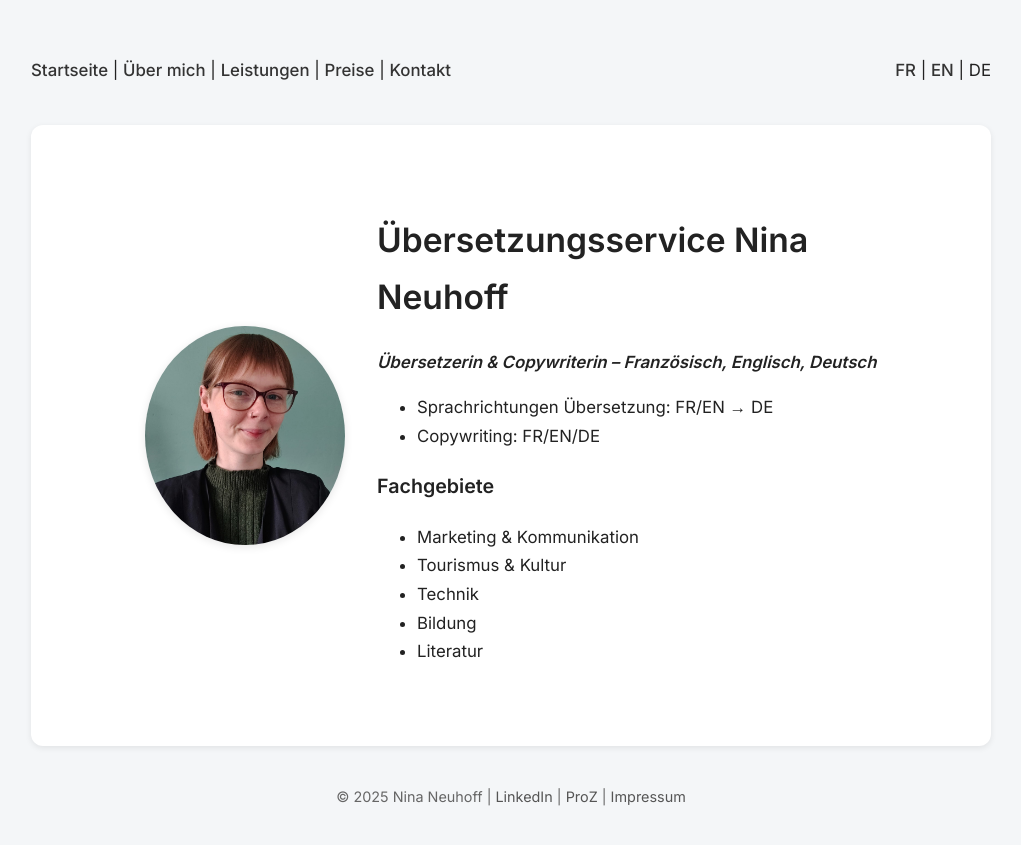
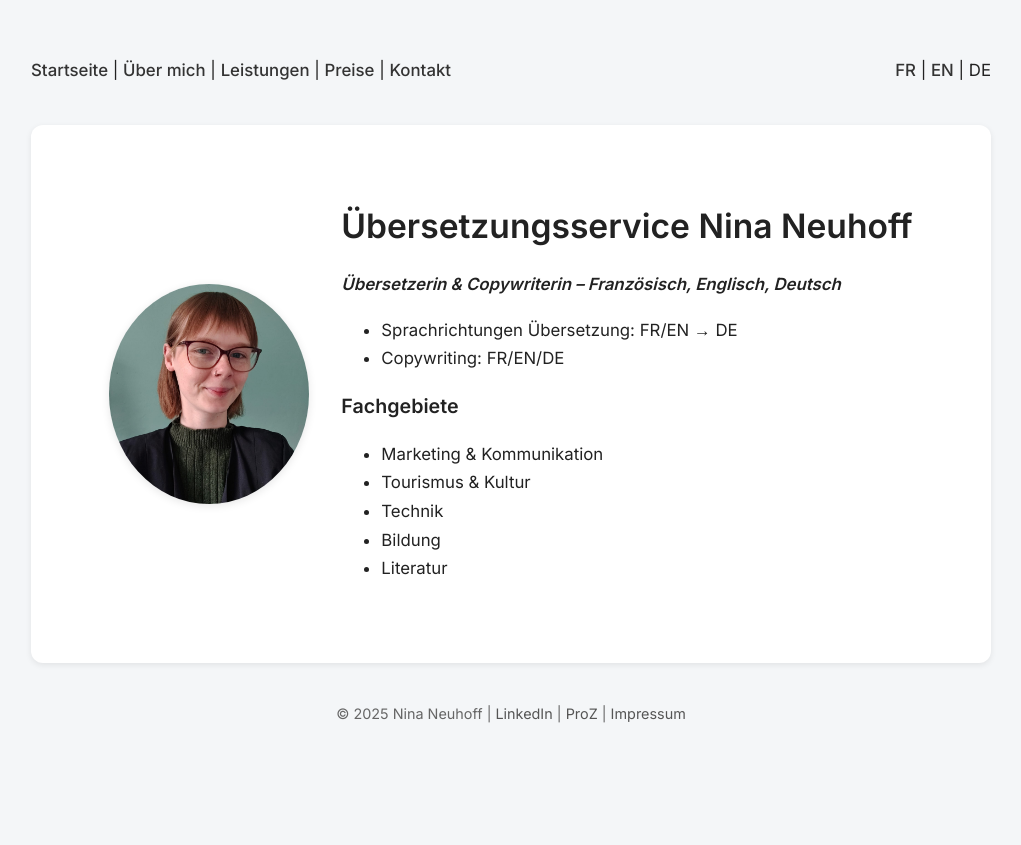
Before and after one commit to nneuhoff/traduction-translation-uebersetzung, a Jekyll site: the page built from de/index.md, in a window 1280 px wide. Shown: the top 845 px of the page, without its empty margins (129-1150 px from the left). Built offline with Jekyll 4.4.1, drawn with Linux system fonts in a browser that asks for light colours.

Commit message:
Update style.css

```diff
--- a/assets/style.css
+++ b/assets/style.css
@@ -1,4 +1,3 @@
-/* Grundlayout */
 body {
   font-family: "Inter", sans-serif;
   font-size: 1.05rem;
@@ -10,7 +9,6 @@
   color: #222;
 }
 
-/* Header & Navigation */
 header {
   text-align: center;
   padding: 1.5rem 0;
@@ -34,7 +32,6 @@
   color: #007acc;
 }
 
-/* Hauptinhalt als "Card" */
 main {
   background: #fff;
   padding: 2rem;
@@ -43,10 +40,9 @@
   text-align: justify; /* Blocksatz */
 }
 
-/* Hero-Sektion für Startseite */
 .hero {
   display: flex;
-  flex-wrap: wrap; /* mobil auch untereinander */
+  flex-wrap: wrap; /* mobil untereinander */
   align-items: center;
   justify-content: center;
   gap: 2rem;
@@ -55,13 +51,23 @@
 
 .hero img {
   width: 200px;
+  max-width: 100%;
   border-radius: 50%;
   box-shadow: 0 2px 8px rgba(0, 0, 0, 0.1);
 }
 
 .hero-text {
-  max-width: 500px;
+  max-width: 100%;
   text-align: left;
+  word-wrap: break-word;
+  overflow-wrap: break-word;
+  white-space: normal;
+}
+
+.hero-text h1,
+.hero-text h2,
+.hero-text h3 {
+  margin: 0.5rem 0;
 }
 
 /* Links allgemein */
@@ -90,3 +96,22 @@
 footer a:hover {
   color: #007acc;
 }
+
+@media (max-width: 600px) {
+  .hero {
+    flex-direction: column;
+    text-align: center;
+  }
+
+  .hero-text {
+    text-align: center;
+  }
+
+  .hero-text h1 {
+    font-size: 1.5rem;
+  }
+
+  .hero-text h2 {
+    font-size: 1.2rem;
+  }
+}
```
